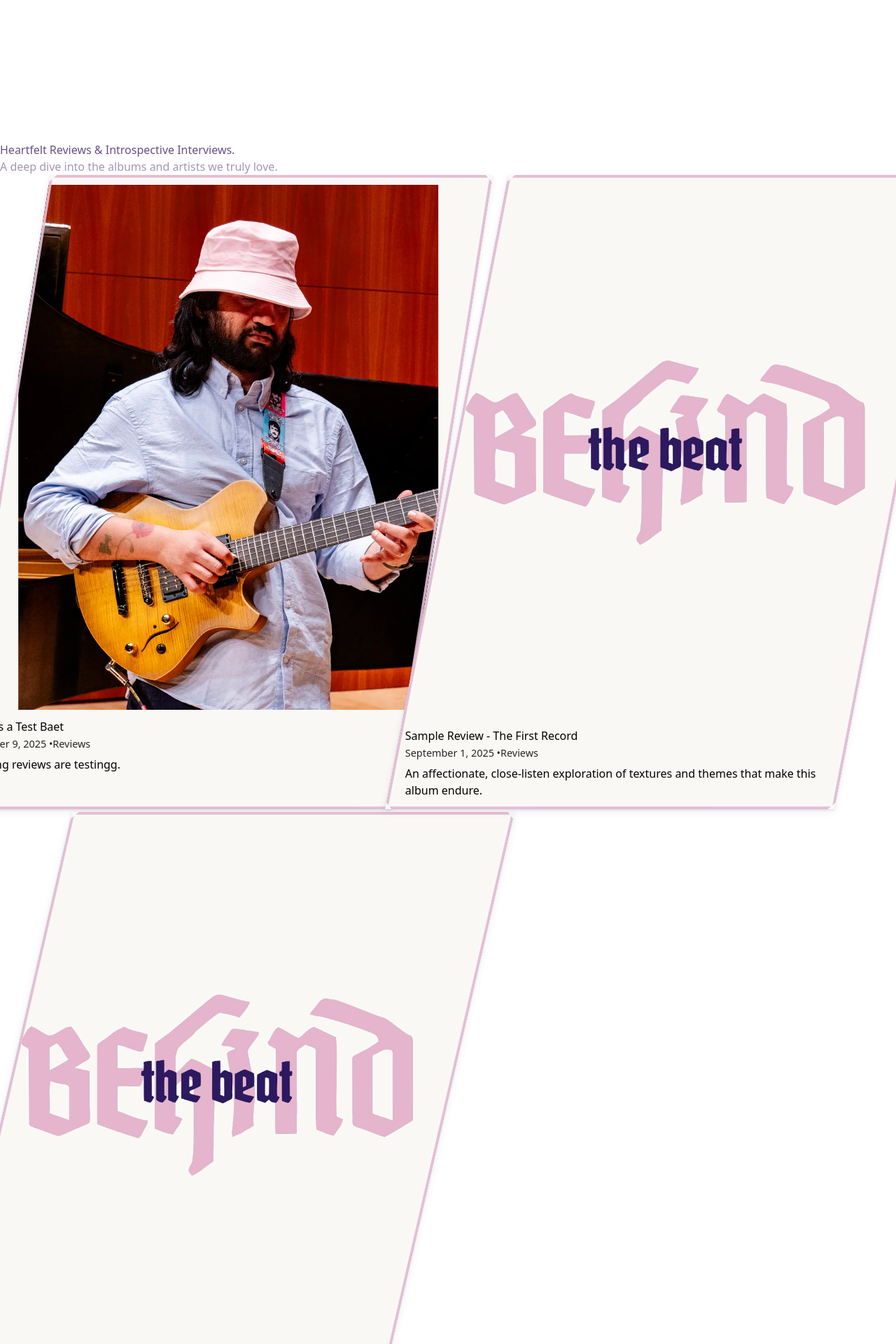
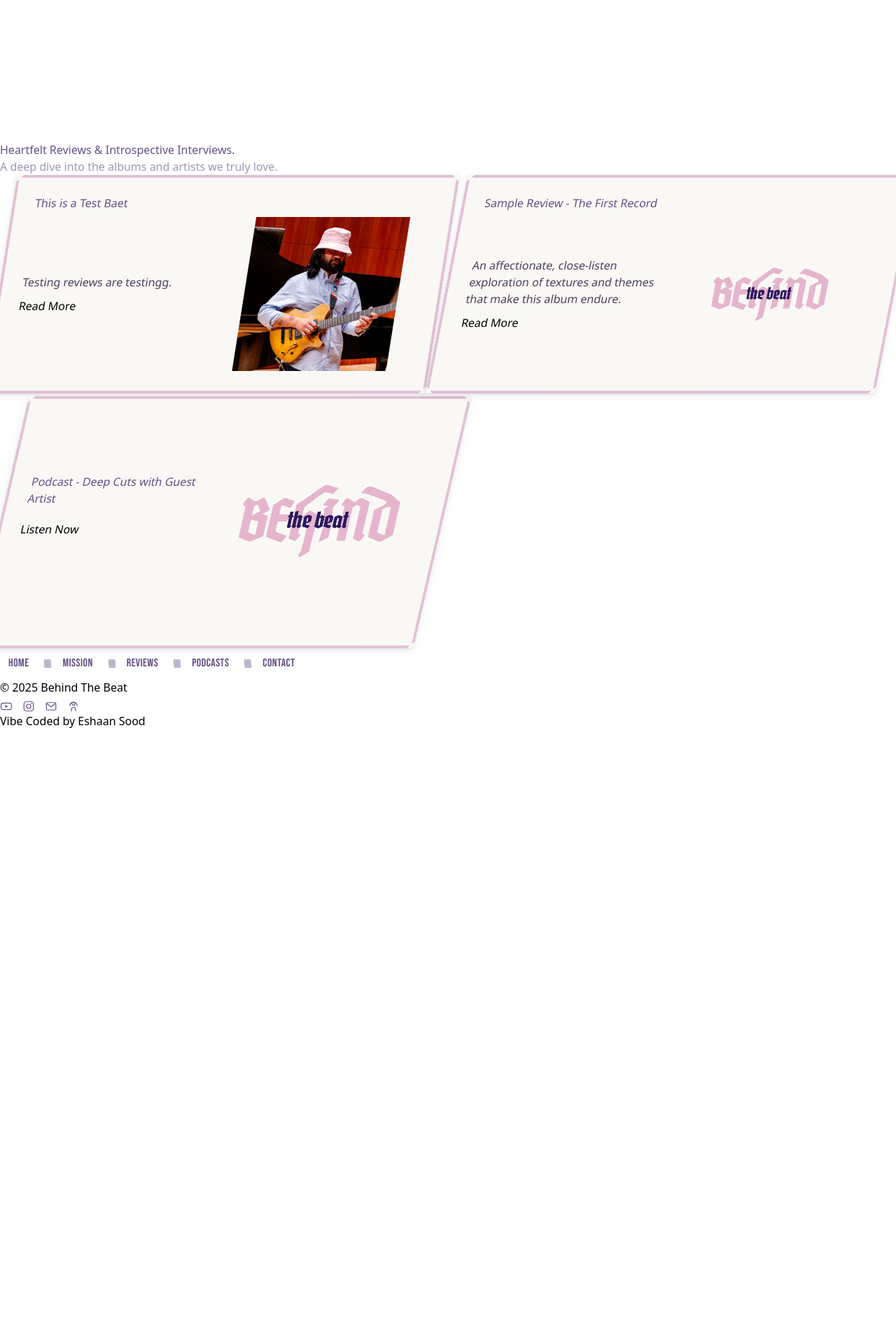
Before and after one commit to EshaanSoood/brbpodcast, a Jekyll site: the page built from index.md, in a window 1280 px wide. Shown: the part 993-2913 px from the top of the page at 70% size. Built offline with Jekyll 4.4.1, drawn with Linux system fonts in a browser that asks for light colours; after the commit the page ends 2035 px from its top, so only the background shows below that; some of the changed text lies outside the part shown.

Commit message:
Homepage cards: reviews (headline top; bottom split quote+Read More vs square image), podcasts (2-col text/image with 2:2:1 stack + Listen Now); responsive mobile text-only

```diff
--- a/assets/build/css/overrides.css
+++ b/assets/build/css/overrides.css
@@ -210,6 +210,33 @@
 .post-card-meta { font-size: 0.9rem; opacity: 0.85; margin-bottom: 6px; }
 .post-card-excerpt { margin-top: 6px; }
 
+/* Homepage specialized cards */
+@media (min-width: 768px) {
+  .card-review .card-inner { padding: 14px 16px 16px; }
+  .card-review .card-title { margin: 0 0 8px; color: var(--color-purple-darkest, #654f84); }
+  .card-review .card-bottom { display: grid; grid-template-columns: 1fr 1fr; gap: 12px; align-items: center; }
+  .card-review .card-left { display: grid; grid-template-rows: 1fr auto; gap: 10px; }
+  .card-review .card-quote { color: #3f3652; opacity: 0.95; }
+  .card-review .card-actions .btn-trapezoid { display: inline-block; }
+  .card-review .card-right { display: flex; justify-content: center; }
+  .card-image.card-image-square { aspect-ratio: 1 / 1; width: 100%; max-width: 220px; display: flex; align-items: center; justify-content: center; }
+  .card-image.card-image-square img { width: 100%; height: 100%; object-fit: cover; }
+
+  .card-podcast .card-inner { padding: 14px 16px 16px; display: grid; grid-template-columns: 1fr 1fr; gap: 12px; align-items: center; }
+  .card-podcast .card-left { display: grid; grid-template-rows: 2fr 2fr 1fr; gap: 8px; align-items: center; }
+  .card-podcast .card-title { margin: 0; color: var(--color-purple-darkest, #654f84); }
+  .card-podcast .card-sub { color: var(--color-purple-dark, #a295b5); margin: 0; }
+  .card-podcast .card-actions .btn-trapezoid { display: inline-block; }
+  .card-podcast .card-right { display: flex; justify-content: center; }
+  .card-image.card-image-portrait { aspect-ratio: 4 / 5; width: 100%; max-width: 240px; display: flex; align-items: center; justify-content: center; }
+  .card-image.card-image-portrait img { width: 100%; height: 100%; object-fit: cover; }
+}
+
+@media (max-width: 767px) {
+  .card-review .card-right, .card-podcast .card-right { display: none; }
+  .card-review .card-inner, .card-podcast .card-inner { padding: 14px 16px 16px; }
+}
+
 /* Subtle overlaps: right tile overlaps left; lower overlaps upper */
 @media (min-width: 768px) {
 	.post-list > .post-card { position: relative; }
--- a/index.md
+++ b/index.md
@@ -21,21 +21,43 @@ title: Behind The Beat
       {% for item in sorted %}
       {% assign idx = forloop.index0 | modulo: angle_classes.size %}
       {% assign angle_class = angle_classes[idx] %}
-      <a class="post-card card-frame {{ angle_class }}" href="{{ item.url | relative_url }}">
-        {% if item.cover %}
-        <div class="card-media">
-          <img src="{{ item.cover | relative_url }}" alt="{{ item.title }}" loading="lazy" />
-        </div>
-        {% endif %}
-        <div class="post-card-content">
-          <h2 class="post-card-title">{{ item.title }}</h2>
-          <div class="post-card-meta">
-            <time datetime="{{ item.date | date: '%Y-%m-%d' }}">{{ item.date | date: '%B %-d, %Y' }}</time>
-            {% if item.category %}<span>•</span><span class="post-card-category">{{ item.category }}</span>{% endif %}
+      {% if item.collection == 'reviews' %}
+      <a class="post-card card-frame {{ angle_class }} card-review" href="{{ item.url | relative_url }}">
+        <div class="card-inner">
+          <h2 class="card-title">{{ item.title }}</h2>
+          <div class="card-bottom">
+            <div class="card-left">
+              <blockquote class="card-quote">{{ item.quote | default: item.excerpt | default: item.content | strip_html | truncatewords: 24 }}</blockquote>
+              <span class="card-actions"><span class="btn-trapezoid">Read More</span></span>
+            </div>
+            <div class="card-right">
+              {% if item.cover %}
+              <div class="card-image card-image-square">
+                <img src="{{ item.cover | relative_url }}" alt="{{ item.title }}" loading="lazy" />
+              </div>
+              {% endif %}
+            </div>
           </div>
-          {% if item.excerpt %}<p class="post-card-excerpt">{{ item.excerpt }}</p>{% endif %}
         </div>
       </a>
+      {% else %}
+      <a class="post-card card-frame {{ angle_class }} card-podcast" href="{{ item.url | relative_url }}">
+        <div class="card-inner">
+          <div class="card-left">
+            <h2 class="card-title">{{ item.title }}</h2>
+            {% if item.subtitle %}<p class="card-sub">{{ item.subtitle }}</p>{% endif %}
+            <span class="card-actions"><span class="btn-trapezoid">Listen Now</span></span>
+          </div>
+          <div class="card-right">
+            {% if item.cover %}
+            <div class="card-image card-image-portrait">
+              <img src="{{ item.cover | relative_url }}" alt="{{ item.title }}" loading="lazy" />
+            </div>
+            {% endif %}
+          </div>
+        </div>
+      </a>
+      {% endif %}
       {% endfor %}
     </div>
   </section>
```
